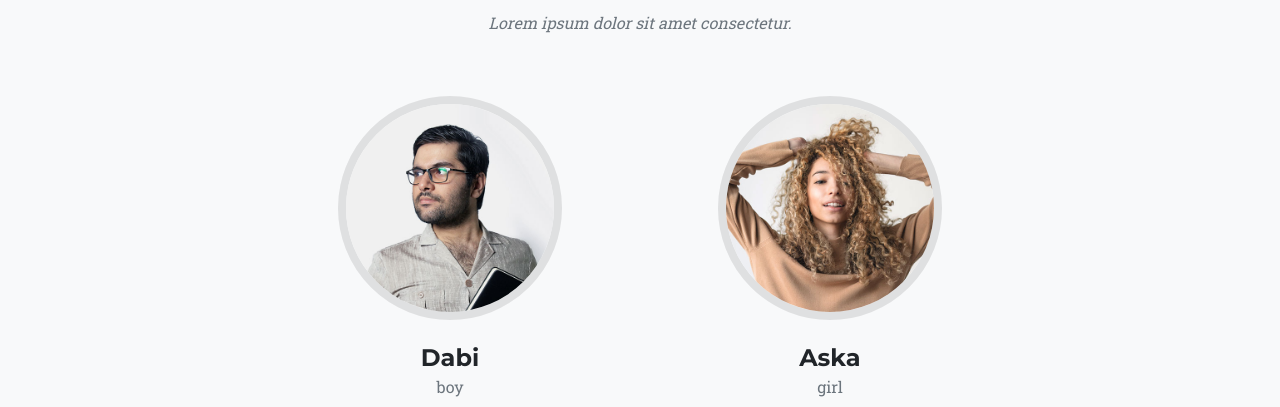
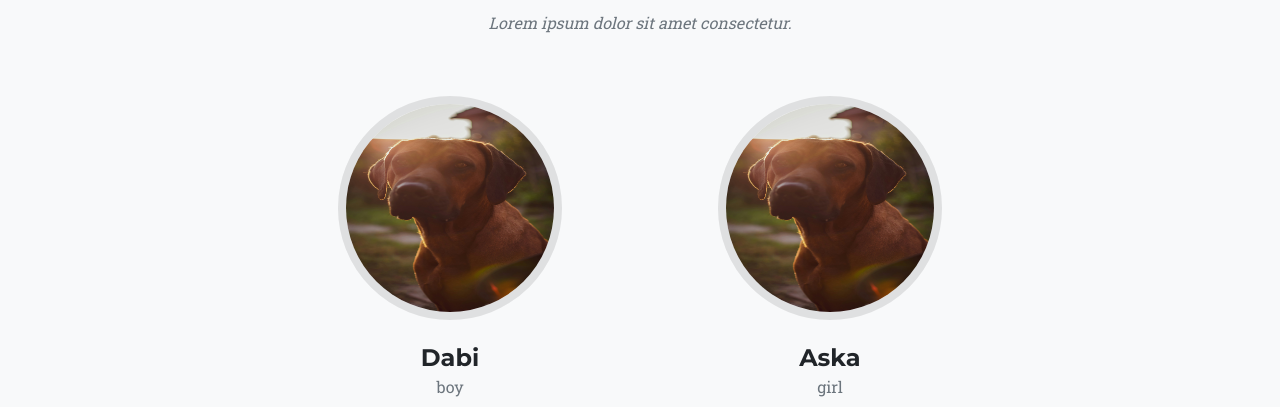
Before and after one commit to urostodorovic95/imperial-ridgeback, a plain HTML site: page index.html in a window 1280 px wide. Shown: the part 4388-4795 px from the top of the page. Drawn offline with nearby package versions, Linux system fonts and the light colour scheme; files whose address does not match are found by name.

Commit message:
Replace member photos, delete old

```diff
--- a/index.html
+++ b/index.html
@@ -407,7 +407,7 @@
             <div class="team-member text-center">
               <img
                 class="mx-auto rounded-circle img-fluid"
-                src="assets/img/team/1.jpg"
+                src="assets/img/team/lena-remmert-iKBDC8xrM4w-unsplash.jpg"
                 alt="..."
               />
               <h4>Dabi</h4>
@@ -437,7 +437,7 @@
             <div class="team-member text-center">
               <img
                 class="mx-auto rounded-circle img-fluid"
-                src="assets/img/team/2.jpg"
+                src="assets/img/team/lena-remmert-iKBDC8xrM4w-unsplash.jpg"
                 alt="..."
               />
               <h4>Aska</h4>
```
Also changed, not shown: assets/img/team/1.jpg (deleted), assets/img/team/2.jpg (deleted), assets/img/team/3.jpg (deleted), assets/img/team/lena-remmert-iKBDC8xrM4w-unsplash.jpg (added).
